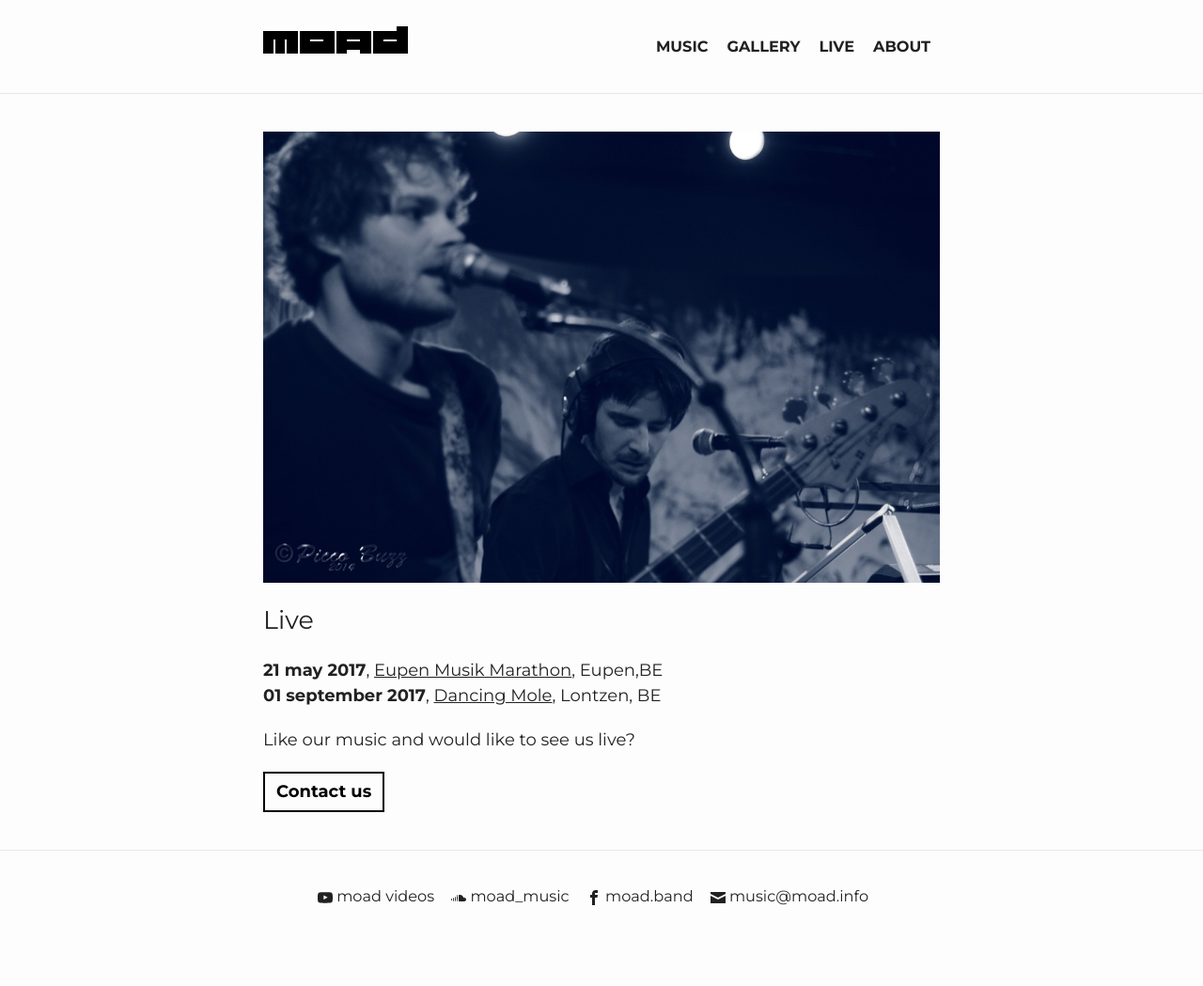
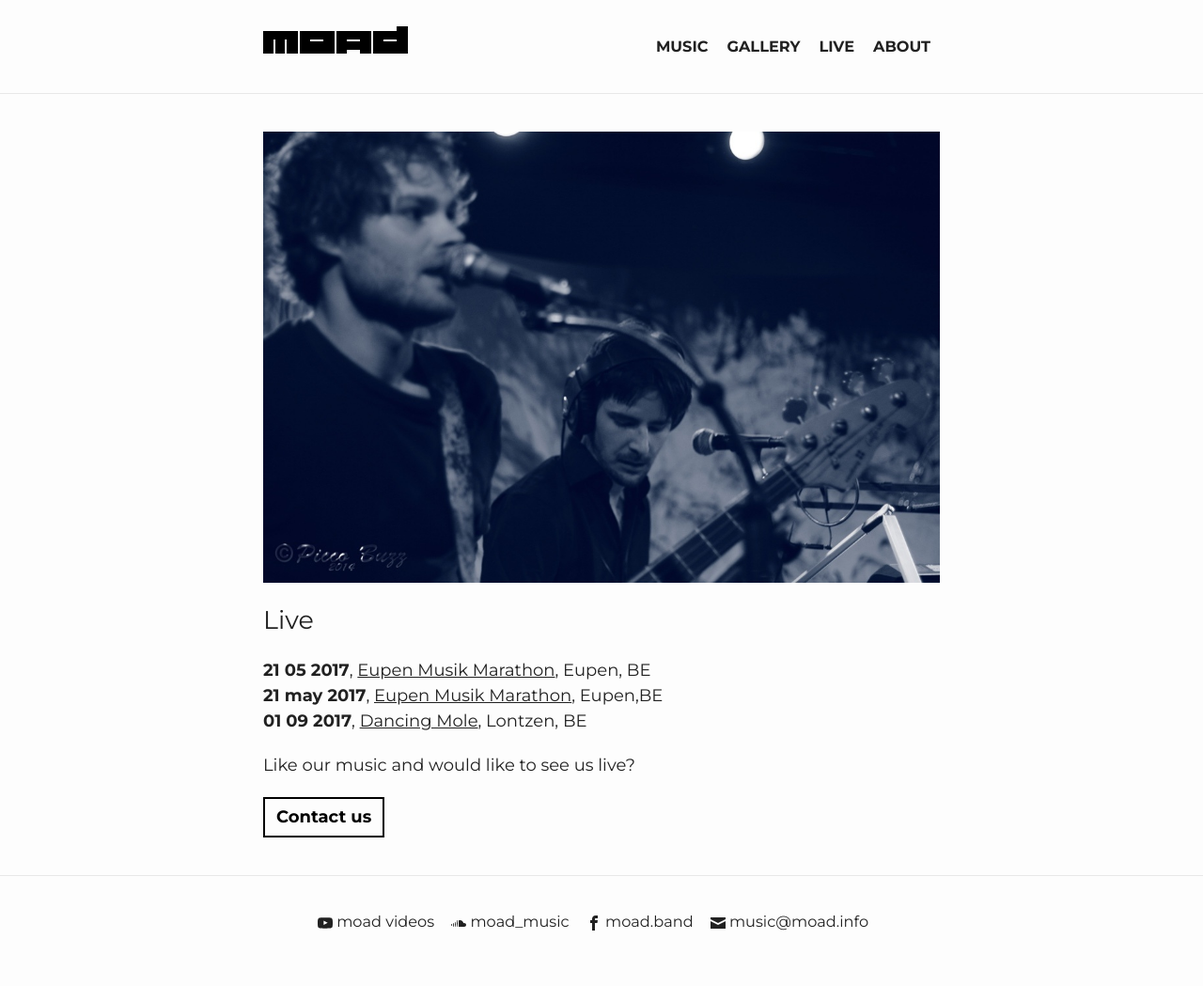
Before and after one commit to marcnoel/moad-site, a Jekyll site: the page built from live.html, in a window 1280 px wide. Shown: the whole page at 94% size. Built offline with Jekyll 4.4.1, drawn with Linux system fonts in a browser that asks for light colours; before the commit the page ends 1022 px from its top, so only the background shows below that.

Commit message:
Update live.html

```diff
--- a/live.html
+++ b/live.html
@@ -36,8 +36,9 @@
   </figure>
   <ul>
     <li><h3>Live</h3></li>
+    <li><strong>21 05 2017</strong>, <a style="text-decoration:underline;" href="http://sunergia.be/2016/06/eupen-musik-marathon2017-mai-datum/" target="_blank">Eupen Musik Marathon</a>, Eupen, BE</li>
     <li><strong>21 may 2017</strong>, <a style="text-decoration:underline;" href="http://sunergia.be/2016/06/eupen-musik-marathon2017-mai-datum/" target="_blank">Eupen Musik Marathon</a>, Eupen,BE</li>
-    <li><strong>01 september 2017</strong>,
+    <li><strong>01 09 2017</strong>,
 <a style="text-decoration:underline;" href="https://www.facebook.com/events/1142994172416524/" target="_blank">Dancing Mole</a>, Lontzen, BE</li>
   </ul>
   <p>Like our music and would like to see us live?</p>
```
